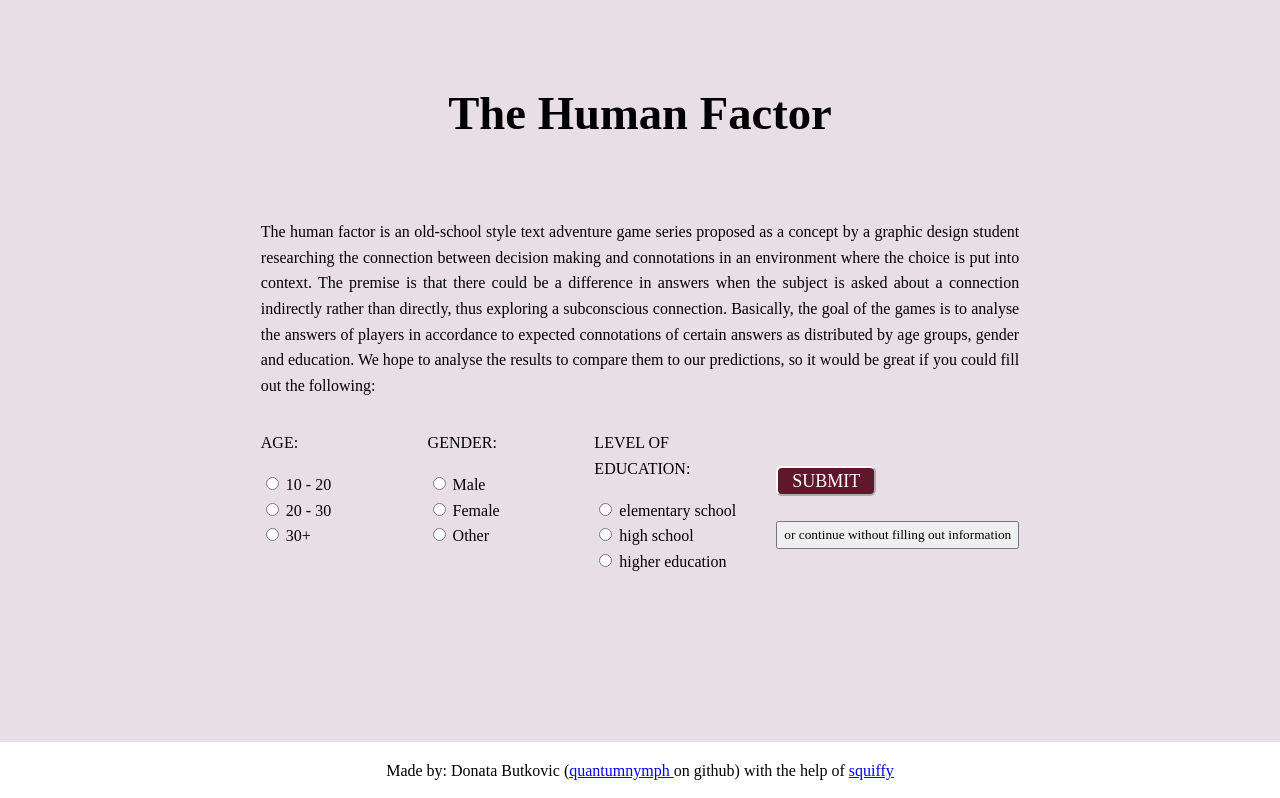
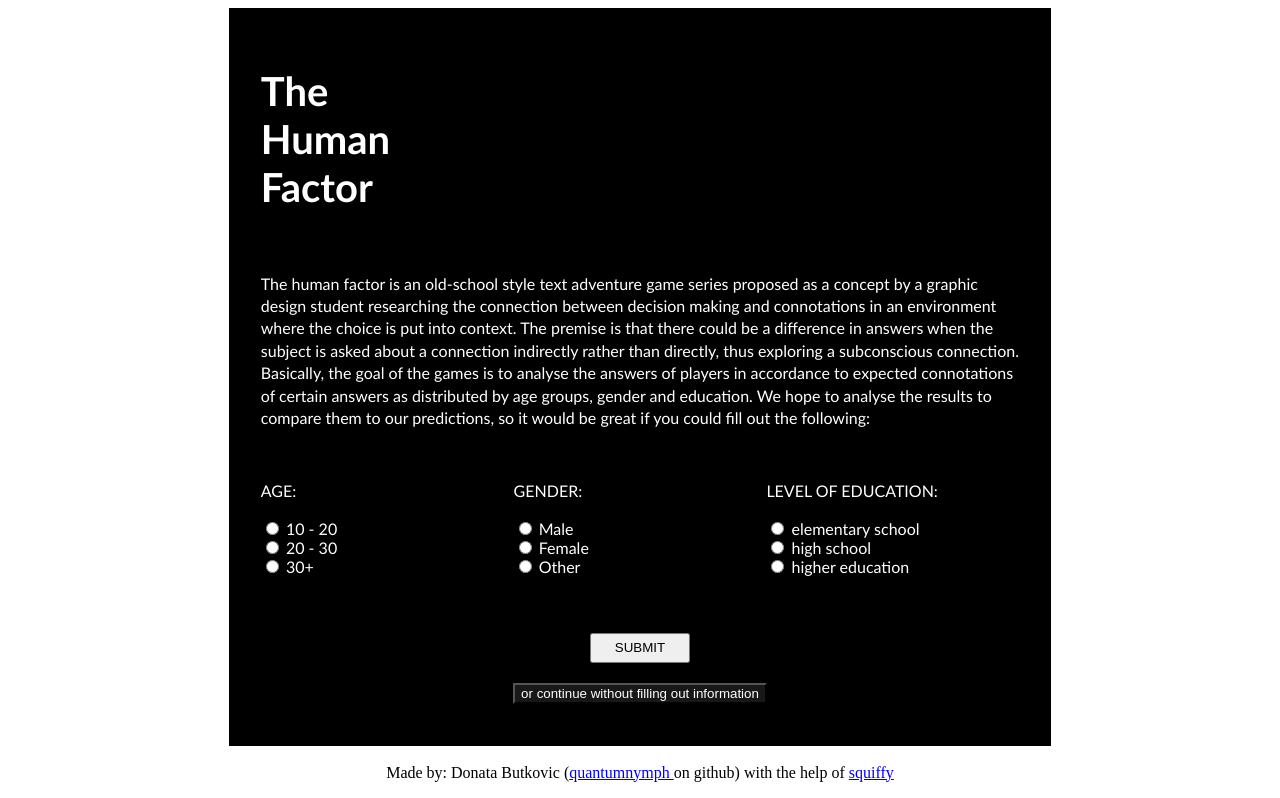
Before and after one commit to quantumnymph/TheHumanFactor, a plain HTML site: page index.html in a window 1280 px wide. Shown: the top 798 px of the page. Drawn offline with Linux system fonts and the light colour scheme.

Commit message:
styling and such

```diff
--- a/index.html
+++ b/index.html
@@ -6,15 +6,19 @@
   <meta http-equiv="X-UA-Compatible" content="IE=edge" />
   <meta name="viewport" content="width=device-width, initial-scale=1">
   <title>The Human Factor</title>
-  <link rel="stylesheet" href="welcome.css">
+  <link rel="stylesheet" href="welcomenew.css">
+  <script src="websiteback.js" charset="UTF-8"></script>
 </head>
 
 <body>
+<div class = "parent">
     <div class = "sve">
         <div class = "welcome">
-            <h1>The Human Factor</h1>
+            <h1>The <br> Human <br> Factor</h1>
+            <br>
             <p>The human factor is an old-school style text adventure game series proposed as a concept by a graphic design student researching the connection between decision making and connotations in an environment where the choice is put into context. The premise is that there could be a difference in answers when the subject is asked about a connection indirectly rather than directly, thus exploring a subconscious connection. Basically, the goal of the games is to analyse the answers of players in accordance to expected connotations of certain answers as distributed by age groups, gender and education.  We hope to analyse the results to compare them to our predictions, so it would be great if you could fill out the following:</p>
         </div>
+        <br>
         <div class = "uinput">
             <div class="child">
                 <p>AGE:</p>
@@ -48,19 +52,38 @@
                     <input type="radio" name="drone">
                     <label>higher education</label>
                 </form>
+        </div>
             </div>
-            <br><br>
-            <div class = "childbtn">
+            <br>
+            <div class = "btn">
                 <br><br>
-                <button buttontype="button" class="btn btn-success btn-lg" onclick="location.href='games.html';">SUBMIT</button>
+                <button buttontype="button" class="btnmain" onclick="location.href='games.html';">SUBMIT</button>
+            </div>
+            <div class = "btn">
+                <br>
+                <button buttontype="button" class="btn2" onclick="location.href='games.html';">or continue without filling out information</button>
+            </div>
+        <div>
+        <br> <br>
+        <div class = "howtoplay">
+            <h2>How to play a text adventure?</h2>
+            <br>
+            <p>Text based adventure games or interactive fiction have been around since the very beginnings of computing. They were useful because they did not require loads of complicated graphics and rendering, only a story algorithm that prompted decisions from the user and a parser to run the game. Since they don’t require a graphic interface, they could be run in terminals even before there were GUI-s. They are much rarer now, of course, but you can still come across them here and there, especially in nerd circles.
                 <br><br>
-                <button buttontype="button" onclick="location.href='games.html';">or continue without filling out information</button>
-            </div>
+                The way the games work is by describing a scenario to the player, who can then decide on their next course of action. While, usually, the player thinks of and writes in the input themself, The Human Factor games are beginner level, so they provide links on which you can click to proceed to the next step. In many cases text adventures prompt you with directions such as ‘south’ ‘west’ or ‘back’, expecting you to remember where the different locations are with respect to each other, so it is sometimes useful to draw a map as you’re playing, so as not to get lost. Another thing to note is that if you want to go, say, east twice, the game will repeat the text of the place in between, and you can’t just skip to the destination. One move is one step. Depending on the choices you make, you will find different parts of the map, different storylines and get different endings.
+                <br><br>
+                Lastly, some acknowledgments: The Human Factor was made with the help of squiffy: an amazing opensource tool written in JavaScript, which assists with making the logic of your game function and provides ready-to-use JS code, as well as HTML for web. You can find out more on their <a href="https://github.com/textadventures/squiffy">github</a> or on <a href="https://textadventures.co.uk">textadventures.co.uk</a>. Thanks to them for saving me quite a bit of work.
+                </p>
         </div>
-        <div>
+    </div>
+    <div class = "monogram">
+        <img src="monogram.svg" />
     </div>
     </div>
+
+</div>
 </body>
+<br><br>
 <footer>
     <p>Made by: Donata Butkovic (<a href="https://github.com/quantumnymph">quantumnymph </a> on github) with the help of <a href="https://github.com/textadventures/squiffy">squiffy</a></p>
 </footer>
--- a/style.css
+++ b/style.css
@@ -5,13 +5,13 @@
 a.squiffy-link
 {
     text-decoration: underline;
-    color: rgb(163, 0, 35);
+    color: rgb(41, 41, 41);
     cursor: pointer;
 }
 a.squiffy-header-link
 {
     text-decoration: underline;
-    color:  rgb(163, 0, 35);
+    color: crimson;
     cursor: pointer;
     font-size: larger;
 }
--- a/welcome.css
+++ b/welcome.css
@@ -1,60 +1,14 @@
-footer {
-    text-align: center;
-    position: fixed;
-    left: 0;
-    bottom: 0;
-    width: 100%;
-    background-color: white;
-  }
-
 * {
-    line-height: 1.6;
-    box-sizing: border-box;
-    font-family:'Times New Roman';
+    font-family: 'Gill Sans', 'Gill Sans MT', Calibri, 'Trebuchet MS', sans-serif;
 }
-
-body {
-    background-color: rgb(232, 223, 230);
-}
-
-
-h1{
-    text-align: center;
-    margin-top: 2cm;
-    padding-bottom: 1cm;
-    font-size: 35pt;
-}
-
-.uinput, .welcome{
-    margin-right: 20%;
-    margin-left: 20%;
-}
-
-.welcome {
-    text-align: justify;
-}
-
-.childbtn {
-    margin-left: 2%;
-}
-
-.uinput {
-    display: flex;
-    flex-wrap: wrap;
-}
-
-
-.child {
-    flex: 1 1 100px;
-  }
 
 .btn{
     width: 100px;
     clear: both;
     margin: auto;
-    background-color:#5f172c;;
+    background-color: rgb(232, 223, 230);
+    color: rgb(54, 54, 54);
     border-color: white;
-    color: white;
 }
 
 .btn-group-lg>.btn, .btn-lg {
@@ -90,6 +44,7 @@ h2 {
     display: grid;
     place-items: center;
     border-radius: 1rem;
-    background-color: rgb(214, 201, 211);
+    color: white;
+    background-color: rgb(54, 54, 54);
     position: relative;
   }
--- /dev/null
+++ b/welcomenew.css
@@ -0,0 +1,60 @@
+.parent {
+    display: grid;
+    place-items: center;
+}
+
+.sve {
+    font-family: 'Gill Sans', 'Gill Sans MT', Calibri, 'Trebuchet MS', sans-serif;
+    width: clamp(60%, 0%, 0%);
+    display: flex;
+    flex-direction: column;
+    padding: 2rem;
+    color: white;
+    background-color: black;
+}
+
+.uinput {
+    display: flex;
+    flex-wrap: wrap;
+}
+
+
+.child {
+    flex: 1 1 100px;
+  }
+
+  footer {
+    text-align: center;
+    position: fixed;
+    left: 0;
+    bottom: 0;
+    width: 100%;
+    background-color: white;
+  }
+
+.btn {
+      align-self: center;
+  }
+
+.btn2 {
+    width: fit-content;
+    color: white;
+    background-color: rgb(24, 24, 24);
+}
+
+.btnmain {
+    width: 100px;
+    height: 30px;
+}
+
+h1 {
+    font-size: 40px;
+}
+
+p {
+    line-height: 1.4;
+}
+
+.monogram {
+    align-self: flex-end;
+}
```
Also changed, not shown: games.html (+6 -2 lines), monogram.svg (added), websiteback.js (added), 1 other file.
